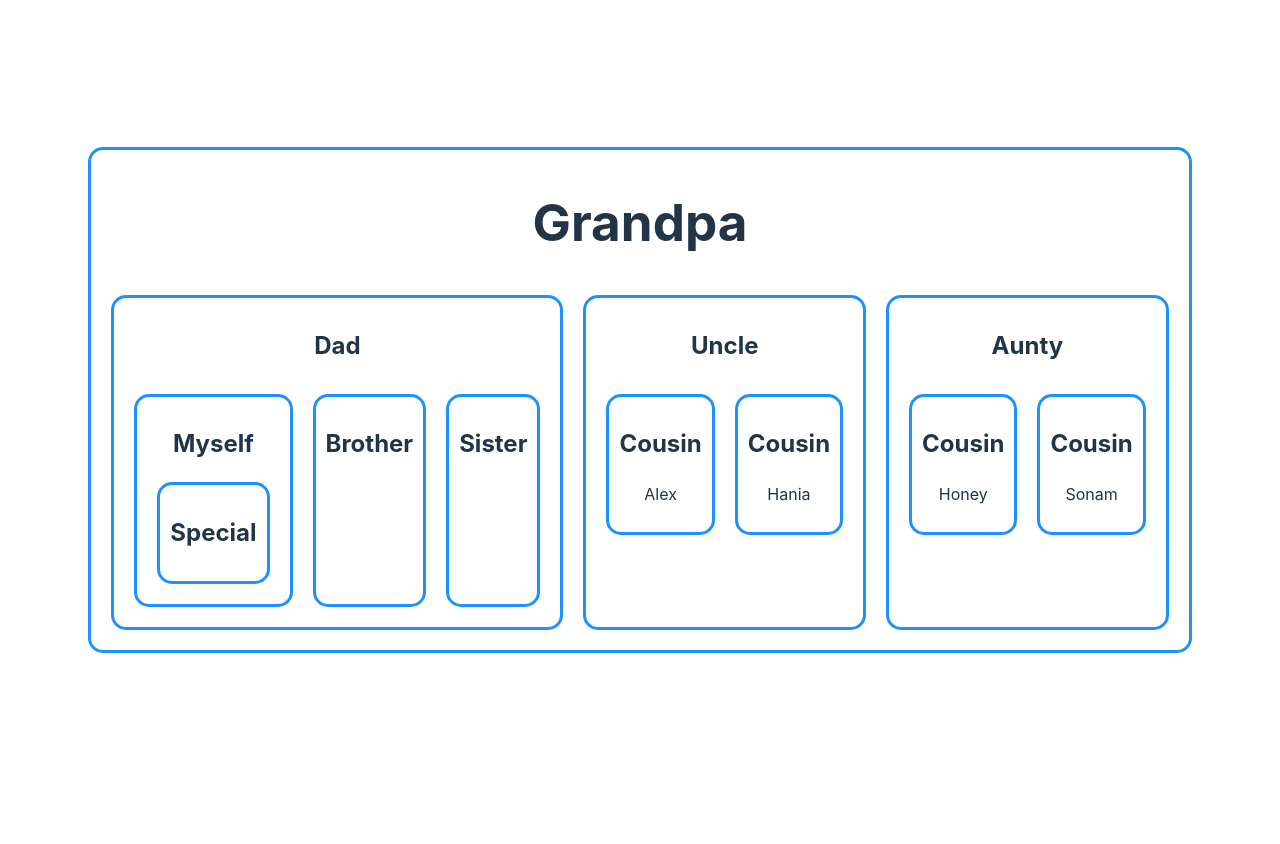
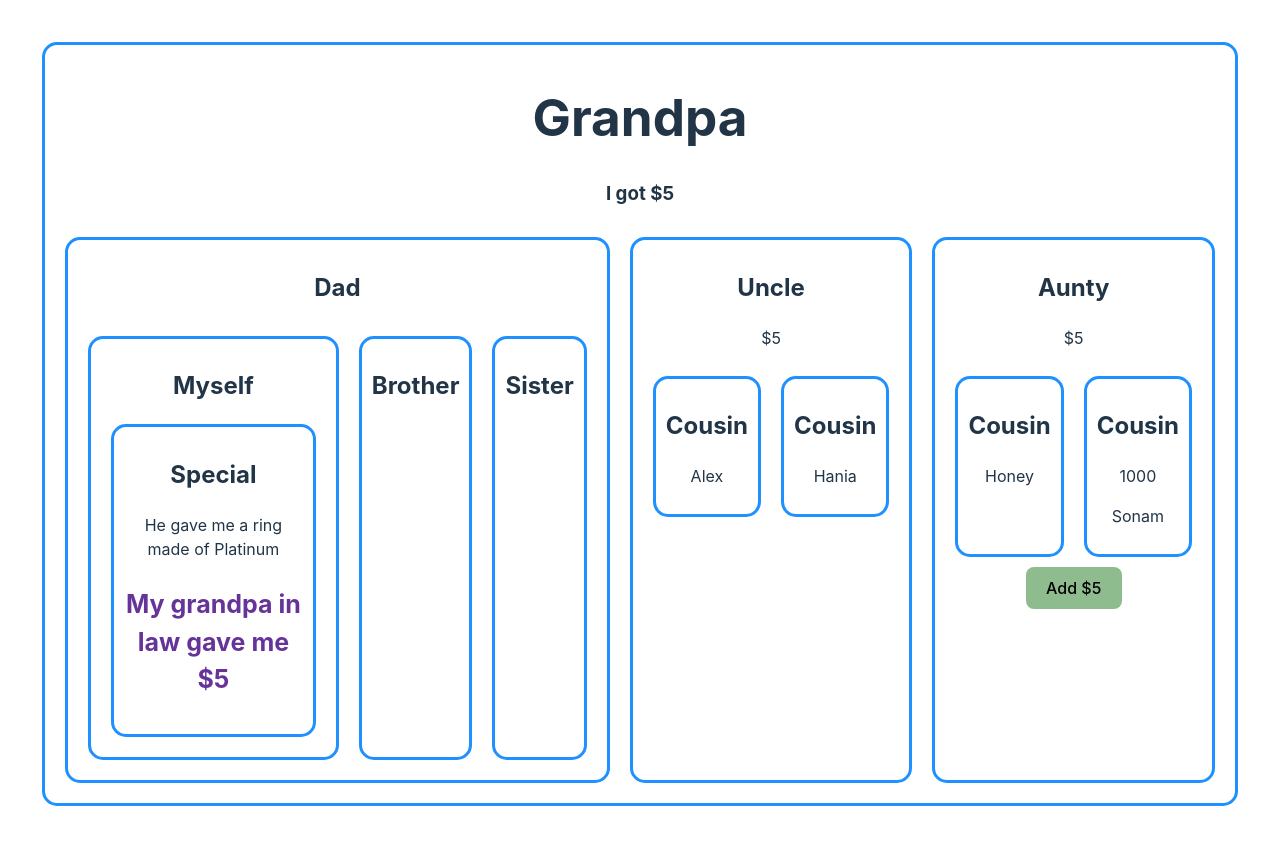
Before and after one commit to mahii060/react-core-concepts-3, a React (Vite) app: page / in a window 1280 px wide. Shown: the top 844 px of the page. Before the commit the page ends 800 px from the top, so only its background shows below. Built offline with nearby package versions, Linux system fonts and the light colour scheme.

Commit message:
Learnt context api

```diff
--- a/src/components/Aunt/Aunty.jsx
+++ b/src/components/Aunt/Aunty.jsx
@@ -1,13 +1,18 @@
+import { useContext } from "react";
 import Cousin from "../Cousin/Cousin";
+import { DollarContext } from "../Grandpa/Grandpa";
 
 const Aunty = () => {
+    const [dollar, setDollar] = useContext(DollarContext)
     return (
         <div>
             <h2>Aunty</h2>
+            <p>${dollar}</p>
             <section className='flex'>
                 <Cousin name='Honey'></Cousin>
                 <Cousin name='Sonam'></Cousin>
             </section>
+            <button className="btn" onClick={() => setDollar(dollar + 5)}>Add $5</button>
         </div>
     );
 };
--- a/src/components/Cousin/Cousin.jsx
+++ b/src/components/Cousin/Cousin.jsx
@@ -1,7 +1,14 @@
+import { useContext } from "react";
+import { MoneyContext } from "../Grandpa/Grandpa";
+
 const Cousin = ({ name }) => {
+    const tk = useContext(MoneyContext)
     return (
         <div>
             <h2>Cousin</h2>
+            {
+                name === 'Sonam' && <p>{tk}</p>
+            }
             <p>{name}</p>
         </div>
     );
--- a/src/components/Grandpa/Grandpa.css
+++ b/src/components/Grandpa/Grandpa.css
@@ -9,3 +9,7 @@
 .flex {
     display: flex;
 }
+
+.btn {
+    background-color: darkseagreen;
+}
--- a/src/components/Grandpa/Grandpa.jsx
+++ b/src/components/Grandpa/Grandpa.jsx
@@ -1,18 +1,33 @@
+import { createContext, useState } from 'react';
 import Aunty from '../Aunt/Aunty';
 import Dad from '../Dad/Dad';
 import Uncle from '../Uncle/Uncle';
 import './Grandpa.css'
 
+export const RingContext = createContext()
+export const MoneyContext = createContext()
+export const DollarContext = createContext()
+
 const Grandpa = () => {
+    const ring = 'Platinum';
+    const money = 1000;
+    const [dollar, setDollar] = useState(5)
     return (
+        <RingContext.Provider value={ring}>
+            <MoneyContext.Provider value={money}>
+                <DollarContext.Provider value={[dollar, setDollar]}>
                     <div className='grandpa'>
                         <h1>Grandpa</h1>
+                        <h3>I got ${dollar}</h3>
                         <section className='flex'>
                             <Dad></Dad>
                             <Uncle></Uncle>
                             <Aunty></Aunty>
                         </section>
                     </div>
+                </DollarContext.Provider>
+            </MoneyContext.Provider>
+        </RingContext.Provider>
     );
 };
 
--- a/src/components/Myself/Myself.jsx
+++ b/src/components/Myself/Myself.jsx
@@ -1,6 +1,7 @@
 import Special from "../Special/Special";
 
 const Myself = () => {
+
     return (
         <div>
             <h2>Myself</h2>
--- a/src/components/Special/Special.jsx
+++ b/src/components/Special/Special.jsx
@@ -1,7 +1,14 @@
+import { useContext } from "react";
+import { DollarContext, RingContext } from "../Grandpa/Grandpa";
+
 const Special = () => {
+    const ring = useContext(RingContext)
+    const [dollar] = useContext(DollarContext)
     return (
         <div>
             <h2>Special</h2>
+            <p>He gave me a ring made of {ring}</p>
+            <p style={{ color: 'rebeccapurple', fontWeight: 'bold', fontSize: '25px' }}>My grandpa in law gave me  ${dollar}</p>
         </div>
     );
 };
--- a/src/components/Uncle/Uncle.jsx
+++ b/src/components/Uncle/Uncle.jsx
@@ -1,9 +1,13 @@
+import { useContext } from "react";
 import Cousin from "../Cousin/Cousin";
+import { DollarContext } from "../Grandpa/Grandpa";
 
 const Uncle = () => {
+    const [dollar] = useContext(DollarContext)
     return (
         <div>
             <h2>Uncle</h2>
+            <p>${dollar}</p>
             <section className='flex'>
                 <Cousin name='Alex'></Cousin>
                 <Cousin name='Hania'></Cousin>
```
Lines whose indentation alone changed are shown as unchanged.
